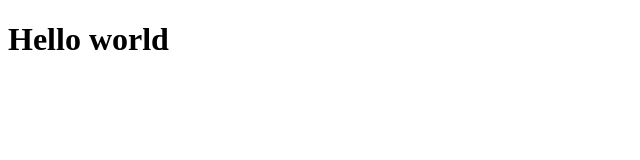
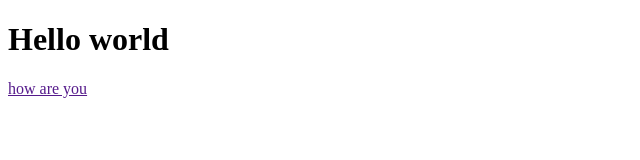
Before and after one commit to firdavs1299/remotebranch, a plain HTML site: page index.html in a window 1280 px wide. Shown: the full height of the page, 0-640 px from the left. Drawn offline with Linux system fonts and the light colour scheme.

Commit message:
second commit

```diff
--- a/index.html
+++ b/index.html
@@ -6,5 +6,6 @@
 </head>
 <body>
 	<h1>Hello world</h1>
+	<a href="">how are you</a>
 </body>
 </html>
```
